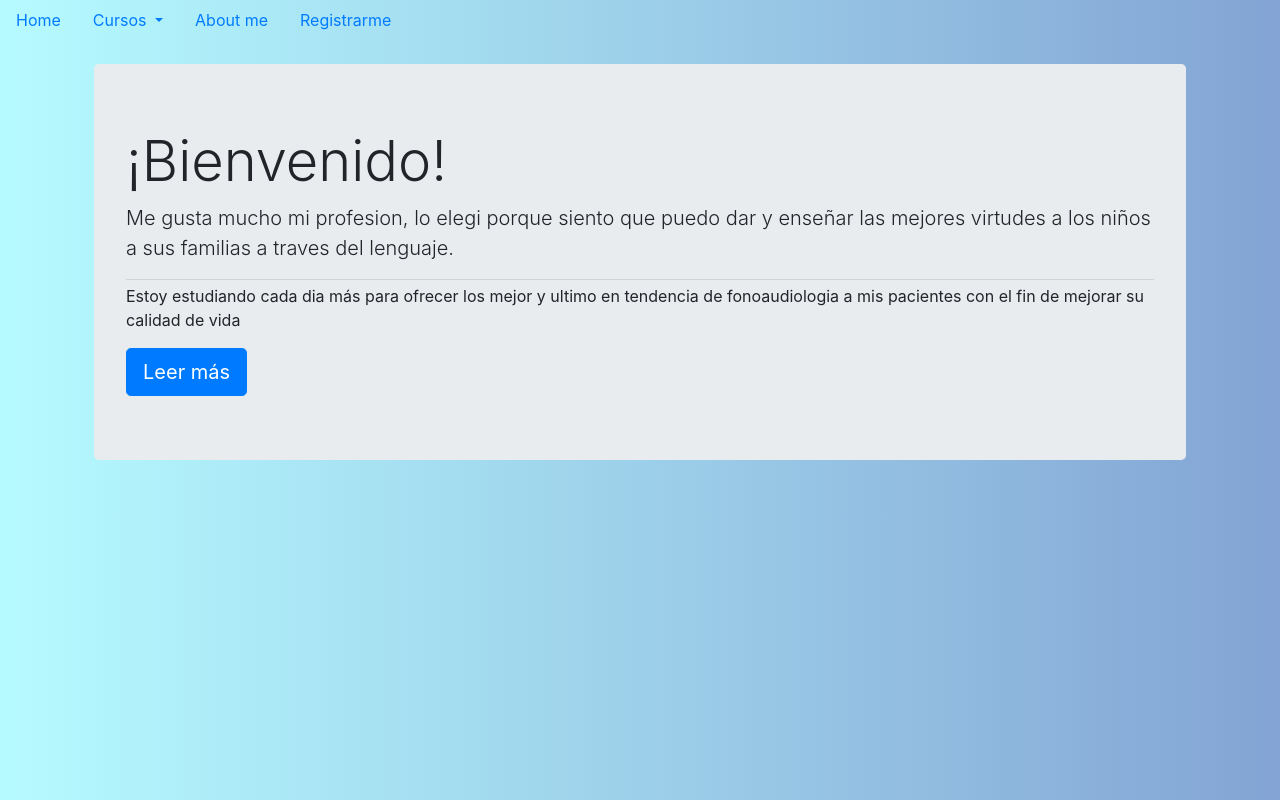
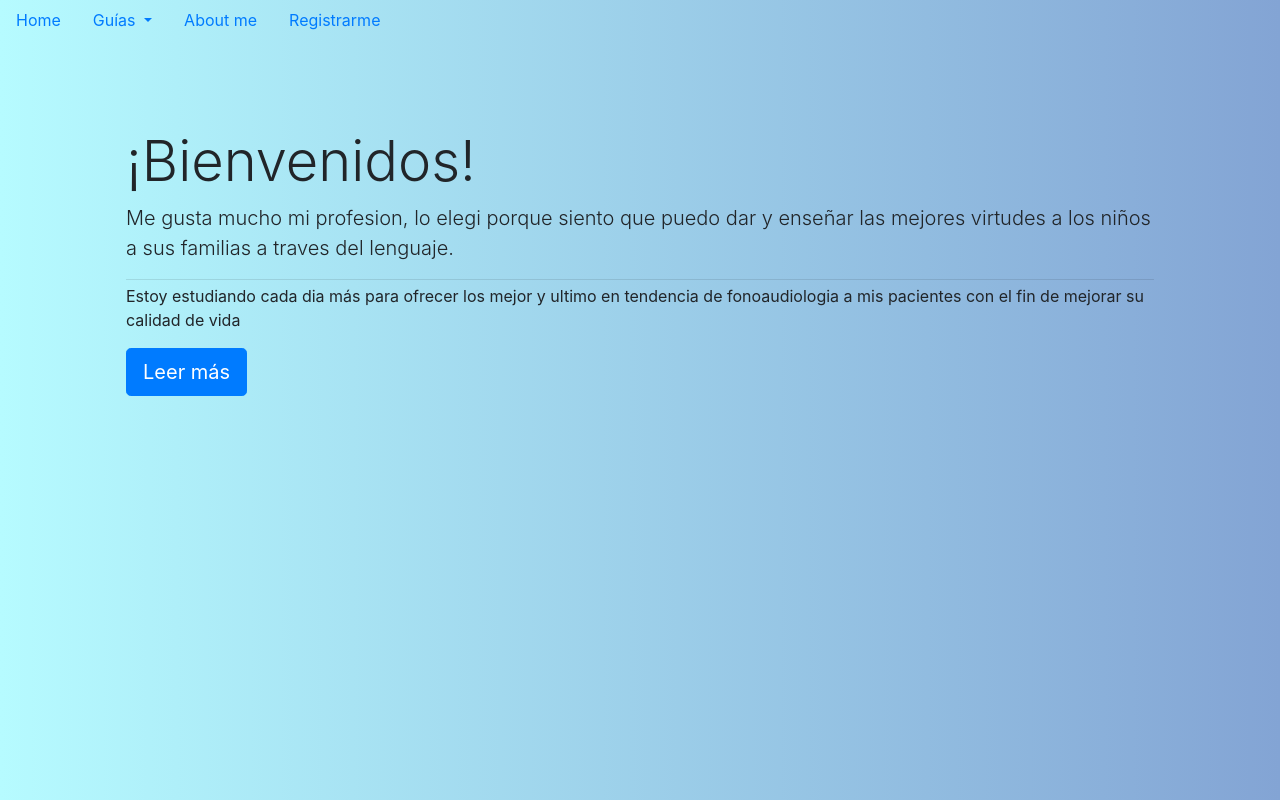
Before and after one commit to PyCeciliaReyes/landingpage, a Flask app: page /home in a window 1280 px wide. Run offline with Flask 3, Linux system fonts and the light colour scheme; some libraries are stand-ins or nearby versions.

Commit message:
cambios en register, about, home

```diff
--- a/templates/home.html
+++ b/templates/home.html
@@ -1,9 +1,37 @@
 {% extends "layout.html" %}
 
 {% block content %}
+<style>
+  html, body {
+    height: 100%;
+    margin: 0;
+    padding: 0;
+  }
+  body {
+    background: #83a4d4;  /* fallback for old browsers */
+    background: -webkit-linear-gradient(to right, #b6fbff, #83a4d4);  /* Chrome 10-25, Safari 5.1-6 */
+    background: linear-gradient(to right, #b6fbff, #83a4d4); /* W3C, IE 10+/ Edge, Firefox 16+, Chrome 26+, Opera 12+, Safari 7+ */
+    background-repeat: no-repeat;
+    background-size: cover;
+    animation-name: fade-in;
+    animation-duration: 3s;
+  }
 
+  @keyframes fade-in {
+    0% {
+      opacity: 0;
+    }
+    100% {
+      opacity: 1;
+    }
+  }
+  .jumbotron {
+    background-color: transparent;
+    border: none;
+  }
+</style>
 <div class="jumbotron">
-  <h1 class="display-4">¡Bienvenido!</h1>
+  <h1 class="display-4">¡Bienvenidos!</h1>
   <p class="lead">Me gusta mucho mi profesion, lo elegi porque siento que puedo dar y enseñar las mejores virtudes a los niños a sus familias a traves del lenguaje.</p>
   <hr class="my-1">
   <p>Estoy estudiando cada dia más para ofrecer los mejor y ultimo en tendencia de fonoaudiologia a mis pacientes con el fin de mejorar su calidad de vida </p>
--- a/templates/layout.html
+++ b/templates/layout.html
@@ -2,8 +2,8 @@
 <html lang="en">
   <head>
     <meta charset="UTF-8">
-    <link rel="icon" href="https://cdn-icons-png.flaticon.com/512/882/882998.png" type="image/x-icon">
-    <title>Fono Fio Belotto</title>
+    <link rel="icon" href="https://cdn-icons-png.flaticon.com/512/1231/1231089.png?w=740&t=st=1685071725~exp=1685072325~hmac=3ace599de048d70e3322efce2f019a0403090c71922c51a50cd376a625607792" type="image/x-icon">
+    <title>Lic. Fio Belotto</title>
     <!-- BOOTSTRAP 4 CDN -->
     <link rel="stylesheet" href="https://stackpath.bootstrapcdn.com/bootstrap/4.2.1/css/bootstrap.min.css" integrity="sha384-GJzZqFGwb1QTTN6wy59ffF1BuGJpLSa9DkKMp0DgiMDm4iYMj70gZWKYbI706tWS" crossorigin="anonymous">
     <!-- CUSTOM CSS -->
@@ -21,12 +21,13 @@
           <li class="nav-item dropdown">
             <a class="nav-link dropdown-toggle {% if active_page == 'cursos' %}active{% endif %}" href="#" id="navbarDropdown"
               role="button" data-toggle="dropdown" aria-haspopup="true" aria-expanded="false">
-              Cursos
+              Guías
             </a>
             <div class="dropdown-menu" aria-labelledby="navbarDropdown">
-              <a class="dropdown-item" href="#">Menu 1</a>
-              <a class="dropdown-item" href="#">Menu 2</a>
-              <a class="dropdown-item" href="#">Menu 3</a>
+              <a class="dropdown-item" href="https://www.instagram.com/p/CQguqQdDg7f/">Discapacidad Intelectual</a>
+              <a class="dropdown-item" href="https://www.instagram.com/p/CSLC0-VntZW/">Formas para estimular el desarrollo intelectual</a>
+              <a class="dropdown-item" href="https://www.instagram.com/p/CSfl8HNrD_V/">Maneras de trabajar la pragmática y el uso del lenguaje</a>
+              <a class="dropdown-item" href="https://www.instagram.com/p/CS7yv0OrNtM/">¿Como motivar al chico?</a>
               <div class="dropdown-divider"></div>
               <a class="dropdown-item" href="#">Link separado</a>
             </div>
```
Also changed, not shown: templates/about.html (+28 -2 lines), templates/register.html (+24 -1 lines).
